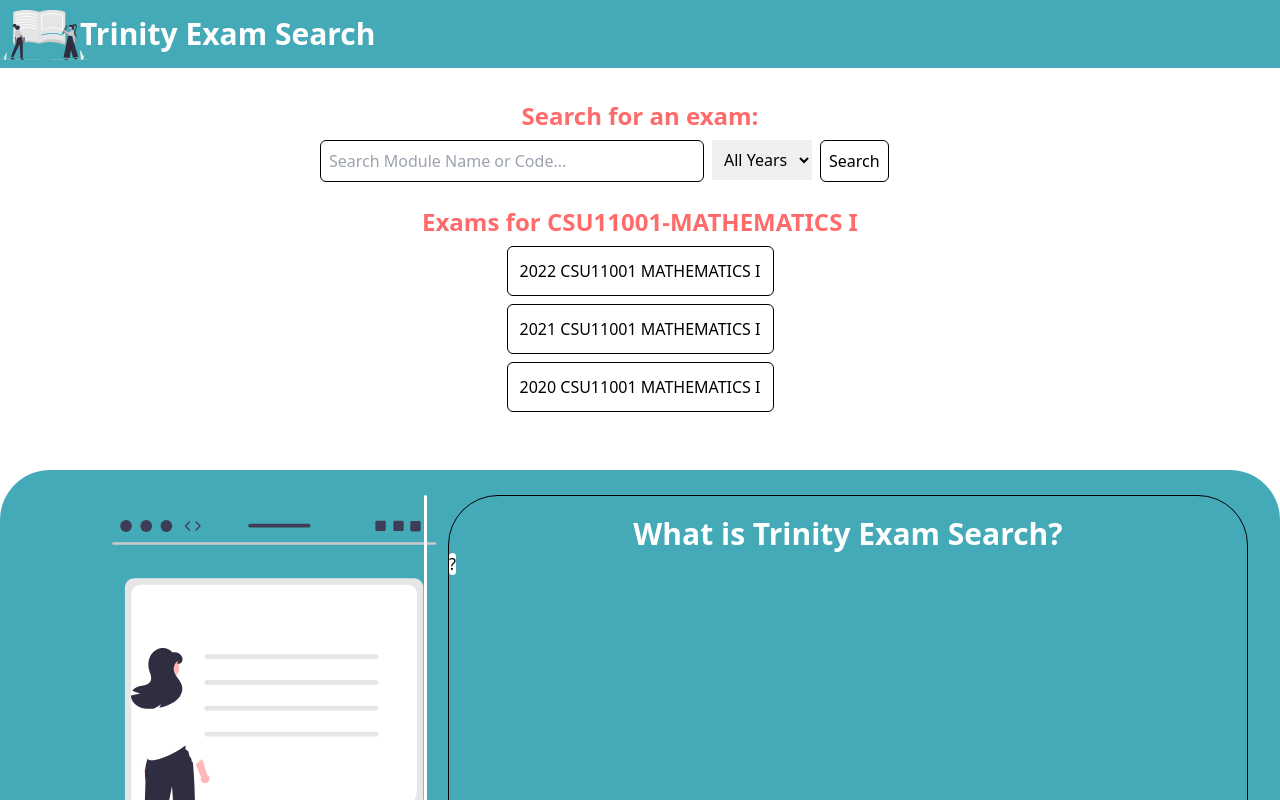
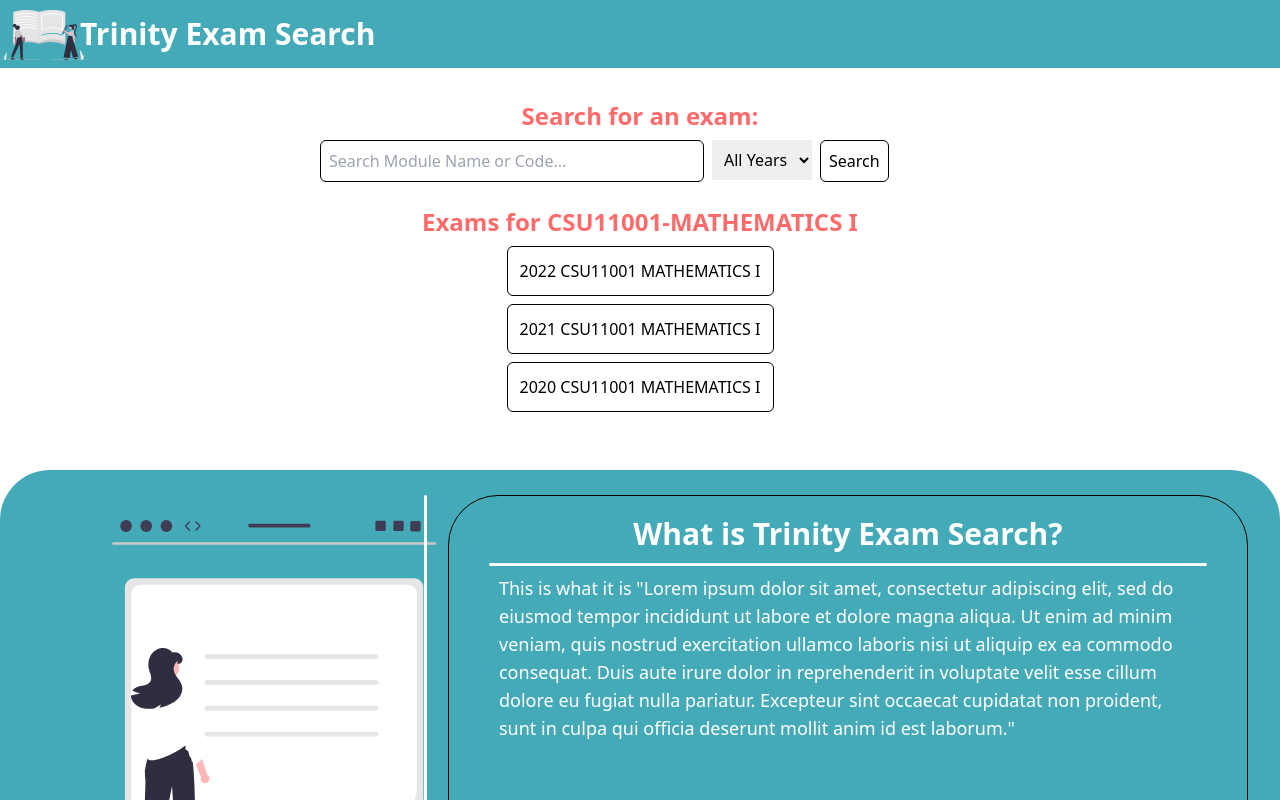
Before and after one commit to Jd7103/hack-trinity-2023-team-2, a React (Create React App) app in the folder hack-trinity-ui/: page / in a window 1280 px wide. Shown: the top 800 px of the page. Built offline with nearby package versions, Linux system fonts and the light colour scheme.

Commit message:
about text box title bar done, paragraph done.

```diff
--- a/hack-trinity-ui/src/components/about.js
+++ b/hack-trinity-ui/src/components/about.js
@@ -5,9 +5,10 @@
         <div className="bg-secondary about-section flex justify-between">
             <img src={knowledge} className="knowledge relative"></img>
             <span className="bg-white white-bar relative rounded-lg"></span>
-            <div className="border border-black border-solid about-text relative right-8">
+            <div className="border border-black border-solid about-text-box relative right-8">
                 <h2 className="text-white text-center pt-5"> What is Trinity Exam Search? </h2>
-                <span className="bg-white title-bar relative rounded-lg">?</span>
+                <p className="about-paragraph relative">This is what it is "Lorem ipsum dolor sit amet, consectetur adipiscing elit, sed do eiusmod tempor incididunt ut labore et dolore magna aliqua. Ut enim ad minim veniam, quis nostrud exercitation ullamco laboris nisi ut aliquip ex ea commodo consequat. Duis aute irure dolor in reprehenderit in voluptate velit esse cillum dolore eu fugiat nulla pariatur. Excepteur sint occaecat cupidatat non proident, sunt in culpa qui officia deserunt mollit anim id est laborum."</p>
+                <span className="bg-white title-bar absolute rounded-lg"></span>
             </div>
         </div>
 
--- a/hack-trinity-ui/src/index.css
+++ b/hack-trinity-ui/src/index.css
@@ -15,7 +15,7 @@
 }
 
 p {
-  @apply text-gray text-base md:text-lg;
+  @apply text-white text-base md:text-lg;
 }
 
 .hidden {
@@ -27,20 +27,6 @@
   width: 40%;
   left: 30%;
   height: 100%;
-}
-
-.past-exam-list {
-  @apply text-center flex flex-col bg-secondary justify-center rounded-lg;
-  width: 50%;
-  height: 50%;
-}
-
-.past-exam-item {
-  @apply hover:underline font-normal relative bg-white rounded-lg m-1;
-  padding: 0 1px;
-  width: 50%;
-  left: 25%;
-  color: #0000EE;
 }
 
 .bookstairs {
@@ -78,7 +64,7 @@
   border-radius: 50px;
 }
 
-.about-text {
+.about-text-box {
   top: 5%;
   height: 90%;
   width: 800px;
@@ -97,7 +83,15 @@
   top: 5%;
 }
 
-.about-text .title-bar {
-  width: 30px;
+.about-text-box .title-bar {
+  width: 90%;
+  top: 15%;
+  left: 5%;
+  height: 3px;
   transform: rotate(90);
 }
+
+.about-paragraph {
+  top: 5%;
+  padding: 0 50px;
+}
```
